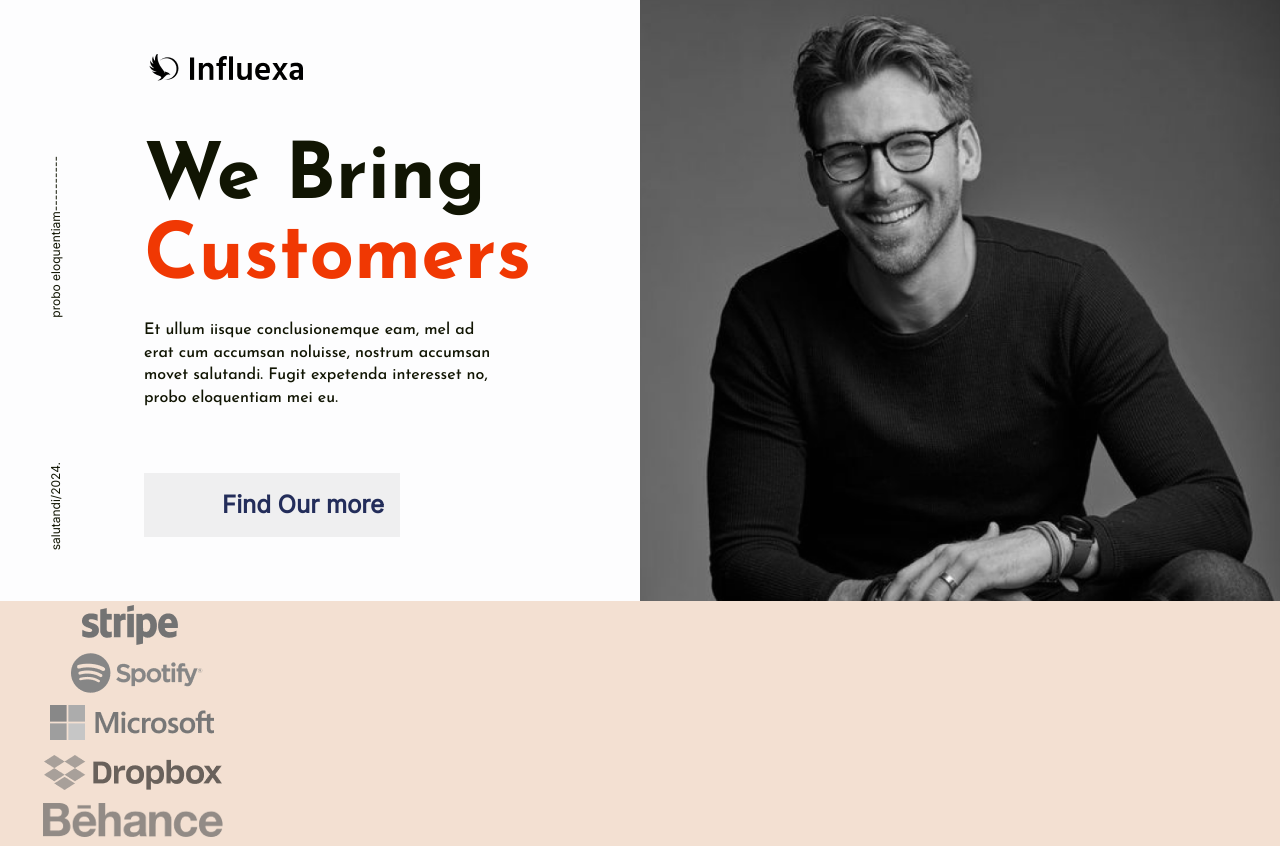
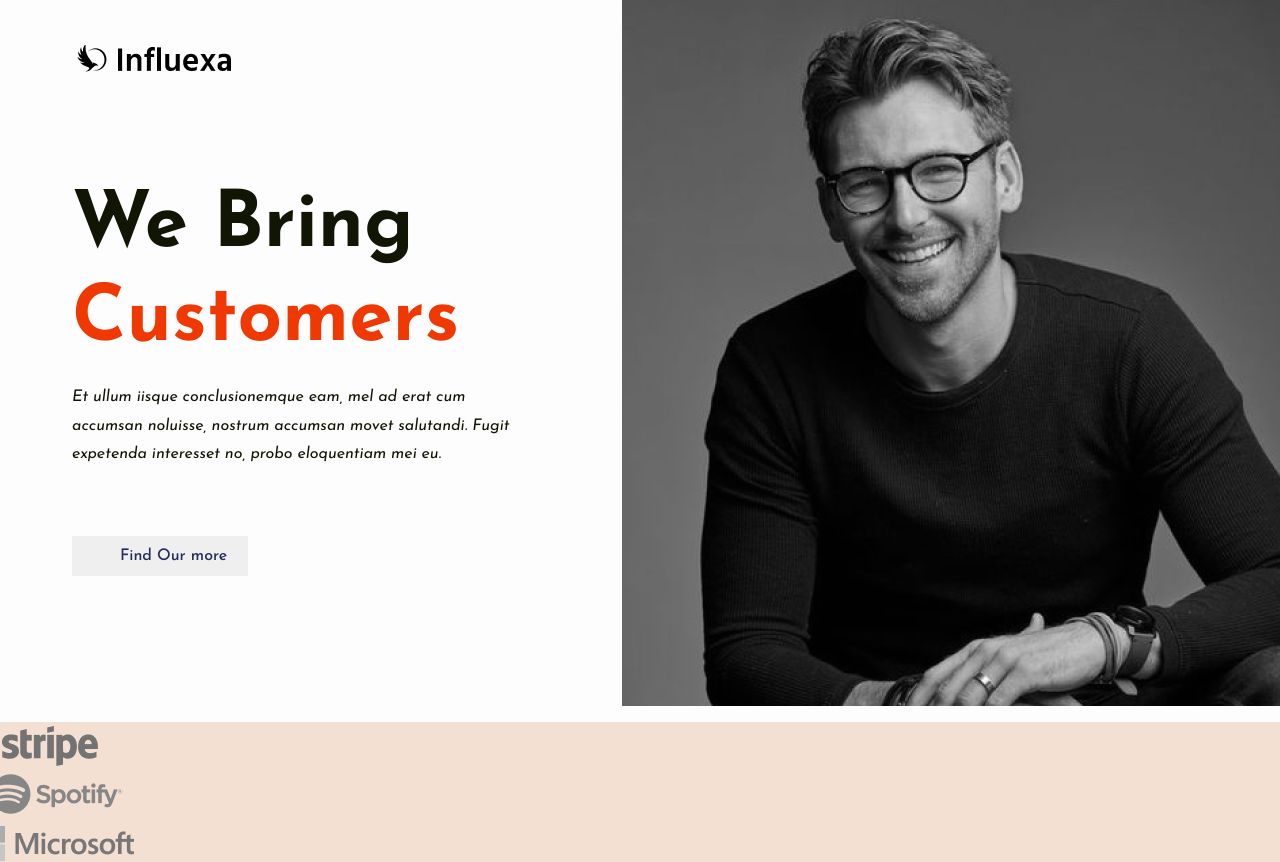
Before and after one commit to jegius/vlad-edu, a website: page index.html in a window 1280 px wide. After the commit the page ends 800 px from the top, so only its background shows below. Drawn offline with Linux system fonts and the light colour scheme.

Commit message:
Разместил страницу по центру экрана Переделал косяки с {margin: -x} и другие Сделеал более логичные классы и, следовательно, больше не больше не ссылаюсь по типу [.класс селектор] Допёр что выделение слов красным можно сделать классом для спана и не засорять css Есть проблема с отступом, который не убрать если не прописать команду *{margin: 0; padding: 0;}. Оно написано в body, но не работает.

```diff
--- a/css/main.css
+++ b/css/main.css
@@ -2,7 +2,7 @@
 @import url('https://fonts.googleapis.com/css2?family=Dancing+Script&display=swap');*/
 @import url('https://fonts.googleapis.com/css2?family=Inter&family=Josefin+Sans:ital,wght@0,400;0,500;0,700;1,400&display=swap');
 
-  :root {
+:root {
     --black: #111503FF;
     --white: #FDFDFEFF;
     --light-gray: #F8F8F9FF;
@@ -10,15 +10,16 @@
     --red-orange: #F03803FF;
     --beige: #F3E0D2FF;
     --back-color: #711010;
-    --dark-blue: #232d5a
+    --dark-blue: #232d5a;
 }
 
 body {
     margin: 0;
     padding: 0;
-    font-family: 'Inter', sans-serif;
+    font-family: 'Josefin Sans', sans-serif;
     color: var(--black);
-    }
+    background-color: var(--black);
+}
 
 input {
     margin: 0;
@@ -36,68 +37,68 @@ a {
     color: var(--dark-blue);
 }
 
+.red-marked {
+    color: var(--red-orange);
+}
+
+.white-page {
+    position: fixed;
+    min-width: 90rem;
+    background-color: var(--white);
+    margin-left: calc(50vw - 45rem);
+}
+
 .header {
     display: flex;
-    min-height: 37.55rem;
-    justify-content: space-between;
+    min-height: 44.125rem;
     background: var(--white) url("../img/smiled_nerdman.png") no-repeat;
-    background-size: 40rem;
-    background-position-x: 40rem;
+    background-position-x: 43.875rem;
 }
 
-.header__left ul {
-    display: inline-block;
-    box-sizing: border-box;
-    padding: 0 0 0 3rem;
-    justify-content: space-around;
-    font-size: 0.75rem;
-}
-
-.header__left-spine {
-    margin-top:9rem;
-    list-style: none;
+.header__spine {
+    display: block;
+    margin: 10rem 6.5rem 0 2rem;
+    padding: 0 0 0 0;
     writing-mode: vertical-lr;
     transform: rotate(180deg);
 }
 
-.header__left-text {
-    justify-content: space-between;
-    position: relative;
-    margin: -32rem 0 0 9rem;
+.header__text-block {
+    margin-top: 2.8rem;
 }
-.header__left-text h1 {
-    font-family: 'Josefin Sans', sans-serif;
-    line-height: 5rem;
+
+.header__title {
     font-size: 4.875rem;
     font-weight: 700;
-}
-.header__left-text p {
-    margin-top: -2rem;
-    font-family: 'Josefin Sans', sans-serif;
-    font-weight: 500;
-    max-width: 22rem;
-    line-height: 1.4rem;
-}
-.header__left-text span {
-    color: var(--red-orange);
-}
-.header__left-text h2 {
-    max-width: 15rem;
-    text-align: right;
-    padding-right: 1rem;
-    line-height: 4rem;
-    background: var(--gray);
-    margin-top: 4rem;
+    line-height: 5.85rem;
+    margin: 6.4rem 0 0 0;
 }
 
-.stripe{
-    margin-top: -1rem;
+.header__paragraph {
+    font-size: 1rem;
+    font-style: italic;
+    font-weight: 500;
+    line-height: 1.775rem;
+    max-width: 29rem;
+}
+
+.header__button {
+    font-size: 1rem;
+    font-weight: 500;
+    background: var(--gray);
+    max-width: 11rem;
+    box-sizing: border-box;
+    padding: 0.75rem 1.3rem 0.75rem 3rem;
+    margin-top: 4.2rem;
+}
+
+.beige-stripe {
     background-color: var(--beige);
     background-size: 40rem;
-    max-width: 80rem;
+    max-width: 90rem;
     color: var(--dark-blue);
-    }
+}
 
-.stripe__link {
+.beige-stripe__link {
     list-style: none;
 }
--- a/index.html
+++ b/index.html
@@ -7,33 +7,31 @@
     <script src="./js/index.js" defer></script>
 </head>
 <body>
-    <main>
+    <div class="white-page">
         <header class="header">
-            <div class="header__left">
-                <ul>
-                    <li class="header__left-spine"> probo eloquentiam---------- </li>
-                    <li class="header__left-spine"> salutandi/2024. </li>
-                </ul>
-                <div class="header__left-text">
-                    <img src="img/logo.png" width="159" height="29" alt="Influexa">
-                    <h1>We Bring <br> <span> Customers </span> </h1>
-                    <p>Et ullum iisque conclusionemque eam, mel ad erat cum
-                        accumsan noluisse, nostrum accumsan movet salutandi.
-                        Fugit expetenda interesset no, probo eloquentiam mei eu. </p>
-                    <h2> <a href="#Find"> Find Our more </a> </h2>
-                </div>
+            <div>
+                <span class="header__spine"> probo eloquentiam </span>
+                <span class="header__spine"> salutandi/2024. </span>
+            </div>
+            <div class="header__text-block">
+                <img src="img/logo.png" width="159" height="29" alt="Influexa">
+                <h1 class="header__title">We Bring <br> <span class="red-marked"> Customers </span></h1>
+                <p class="header__paragraph">Et ullum iisque conclusionemque eam, mel ad erat cum
+                    accumsan noluisse, nostrum accumsan movet salutandi.
+                    Fugit expetenda interesset no, probo eloquentiam mei eu. </p>
+                <h2 class="header__button"><a href="#Find"> Find Our more </a></h2>
             </div>
         </header>
-        <section class="stripe">
+        <section class="beige-stripe">
             <ul>
-                <li class="stripe__link"><img src="img/stripe.png" height="45" width="185" alt="stripe"/></li>
-                <li class="stripe__link"><img src="img/Spotify.png" height="45" width="185" alt="Spotify"/></li>
-                <li class="stripe__link"><img src="img/Microsoft.png" height="45" width="185" alt="Microsoft"/></li>
-                <li class="stripe__link"><img src="img/Dropbox.png" height="45" width="185" alt="Dropbox"/></li>
-                <li class="stripe__link"><img src="img/Behance.png" height="45" width="185" alt="Behance"/></li>
+                <li class="beige-stripe__link"><img src="img/stripe.png" height="45" width="185" alt="stripe"/></li>
+                <li class="beige-stripe__link"><img src="img/Spotify.png" height="45" width="185" alt="Spotify"/></li>
+                <li class="beige-stripe__link"><img src="img/Microsoft.png" height="45" width="185" alt="Microsoft"/></li>
+                <li class="beige-stripe__link"><img src="img/Dropbox.png" height="45" width="185" alt="Dropbox"/></li>
+                <li class="beige-stripe__link"><img src="img/Behance.png" height="45" width="185" alt="Behance"/></li>
             </ul>
         </section>
         <!--<a name="Find"></a>-->
-    </main>
+    </div>
 </body>
 </html>
```
